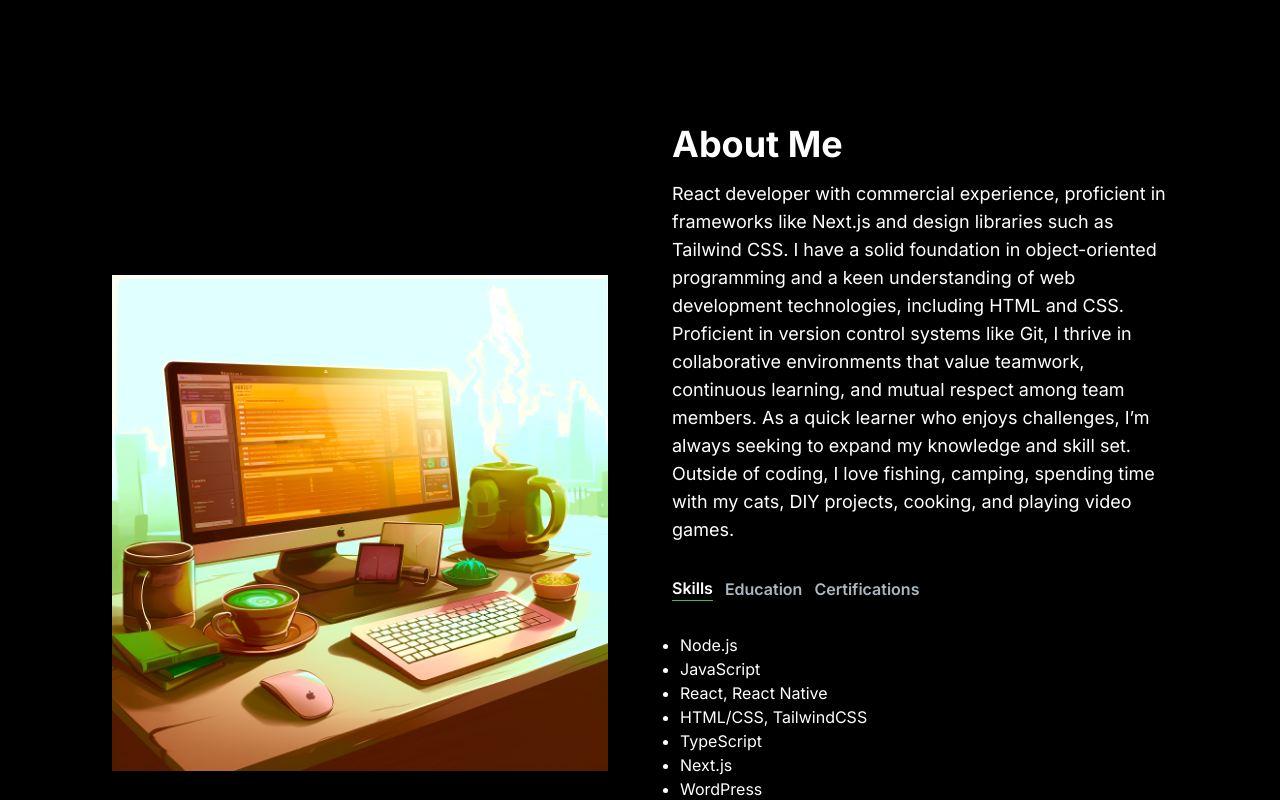
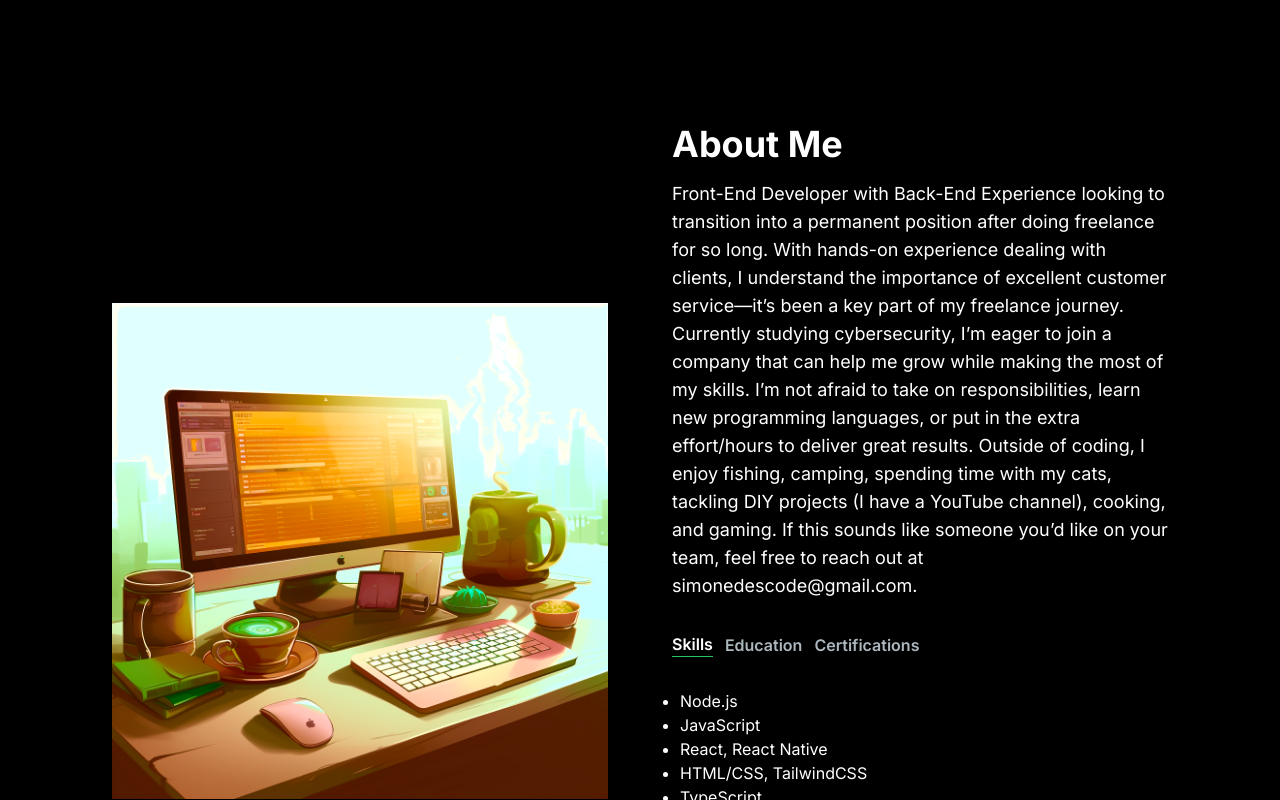
Before and after one commit to Desko95/portfolio-website, a Next.js app: page / in a window 1280 px wide. Shown: the part 654-1454 px from the top of the page. Built offline with nearby package versions, Linux system fonts and the light colour scheme.

Commit message:
about section fixed new introduction

```diff
--- a/app/components/AboutSection.jsx
+++ b/app/components/AboutSection.jsx
@@ -76,12 +76,17 @@
         <div className="mt-4 md:mt-0 text-left flex flex-col h-full">
           <h2 className="text-4xl font-bold text-white mb-4">About Me</h2>
           <p className="text-base lg:text-lg">
-           React developer with commercial experience, proficient in frameworks like Next.js and design libraries such as Tailwind CSS.
-           I have a solid foundation in object-oriented programming and a keen understanding of web development technologies, including HTML and CSS.
-           Proficient in version control systems like Git, I thrive in collaborative environments that value teamwork,
-           continuous learning, and mutual respect among team members. As a quick learner who enjoys challenges,
-           I’m always seeking to expand my knowledge and skill set.
-            Outside of coding, I love fishing, camping, spending time with my cats, DIY projects, cooking, and playing video games.
+            Front-End Developer with Back-End Experience looking to transition into a permanent position after doing freelance for so long. With
+            hands-on experience dealing with clients, I understand the
+            importance of excellent customer service—it’s been a key part of my
+            freelance journey. Currently studying cybersecurity, I’m eager to
+            join a company that can help me grow while making the most of my
+            skills. I’m not afraid to take on responsibilities, learn new
+            programming languages, or put in the extra effort/hours to deliver great
+            results. Outside of coding, I enjoy fishing, camping, spending time
+            with my cats, tackling DIY projects (I have a YouTube channel),
+            cooking, and gaming. If this sounds like someone you’d like on your
+            team, feel free to reach out at simonedescode@gmail.com.
           </p>
           <div className="flex flex-row justify-start mt-8">
             <TabButton
```
